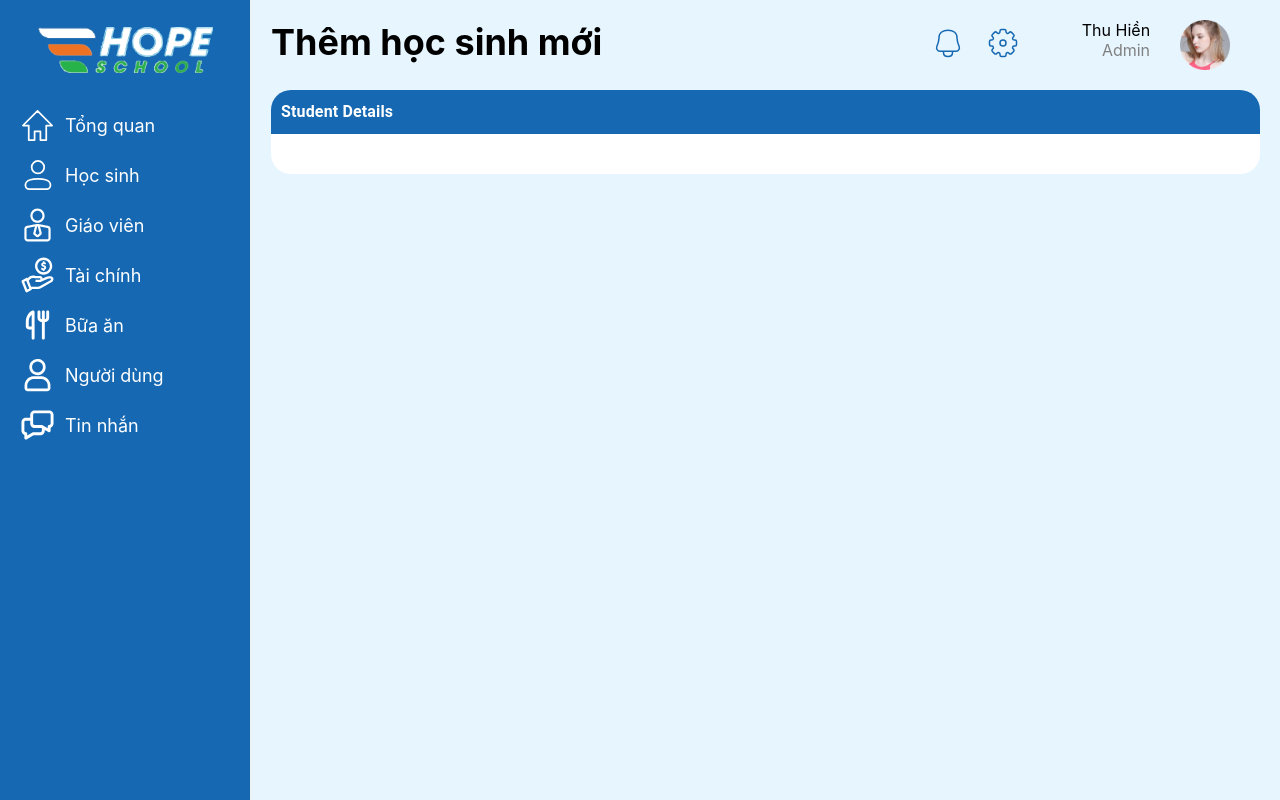
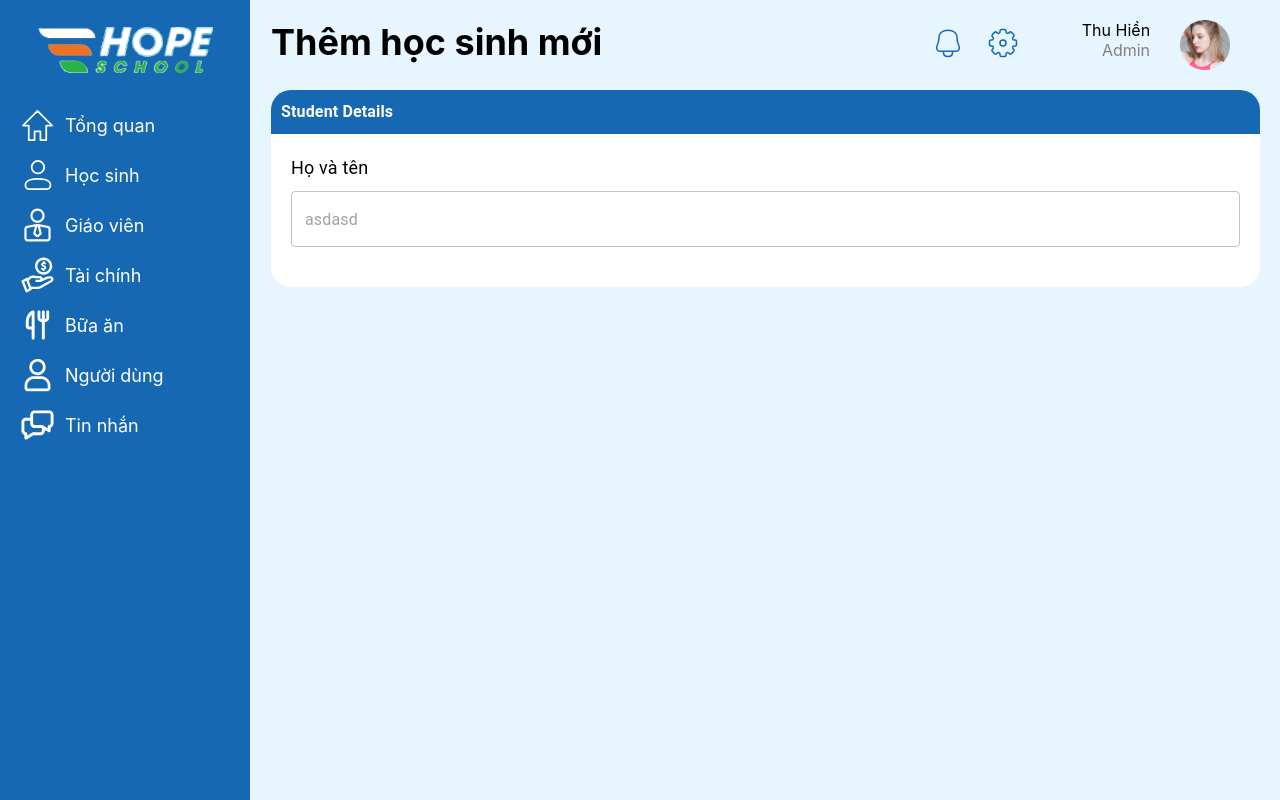
Before and after one commit to TalJa1/web-huybao, a React (Create React App) app: page /addstudents in a window 1280 px wide. Built offline with nearby package versions, Linux system fonts and the light colour scheme.

Commit message:
Add InputComponent for reusable input fields; integrate into AddStudent view

```diff
--- a/src/components/teacher&student/InputComponent.tsx
+++ b/src/components/teacher&student/InputComponent.tsx
@@ -1,7 +1,31 @@
 import React from "react";
+import { Box, TextField, Typography } from "@mui/material";
 
-const InputComponent = () => {
-  return <div>InputComponent</div>;
+interface InputComponentProps {
+  label: string;
+  isMultipleLine: boolean;
+  placeholder: string;
+}
+
+const InputComponent: React.FC<InputComponentProps> = ({
+  label,
+  isMultipleLine = false,
+  placeholder = "",
+}) => {
+  return (
+    <Box sx={{ marginBottom: "20px" }}>
+      <Typography sx={{ marginBottom: "10px", fontSize: "18px" }}>
+        {label}
+      </Typography>
+      <TextField
+        fullWidth
+        variant="outlined"
+        placeholder={placeholder}
+        multiline={isMultipleLine}
+        rows={isMultipleLine ? 4 : 1}
+      />
+    </Box>
+  );
 };
 
 export default InputComponent;
--- a/src/views/Student/AddStudent.tsx
+++ b/src/views/Student/AddStudent.tsx
@@ -1,9 +1,10 @@
-import { Box } from "@mui/material";
+import { Box, Input } from "@mui/material";
 import React from "react";
 import Grid from "@mui/material/Grid2";
 import TopLayout from "../../components/TopLayout";
 import { bellIcon, settingIcon } from "../../assets/iconSVG";
 import GroupAddFields from "../../components/teacher&student/GroupAddFields";
+import InputComponent from "../../components/teacher&student/InputComponent";
 
 const AddStudent = () => {
   return (
@@ -27,7 +28,18 @@ const Main: React.FC = () => {
         </Grid>
       </Grid>
       <Box sx={{ marginTop: "20px" }}>
-        <GroupAddFields children={<></>} label="Student Details" />
+        <GroupAddFields
+          children={
+            <Box>
+              <InputComponent
+                label="Họ và tên"
+                isMultipleLine={false}
+                placeholder="asdasd"
+              />
+            </Box>
+          }
+          label="Student Details"
+        />
       </Box>
     </Box>
   );
```
